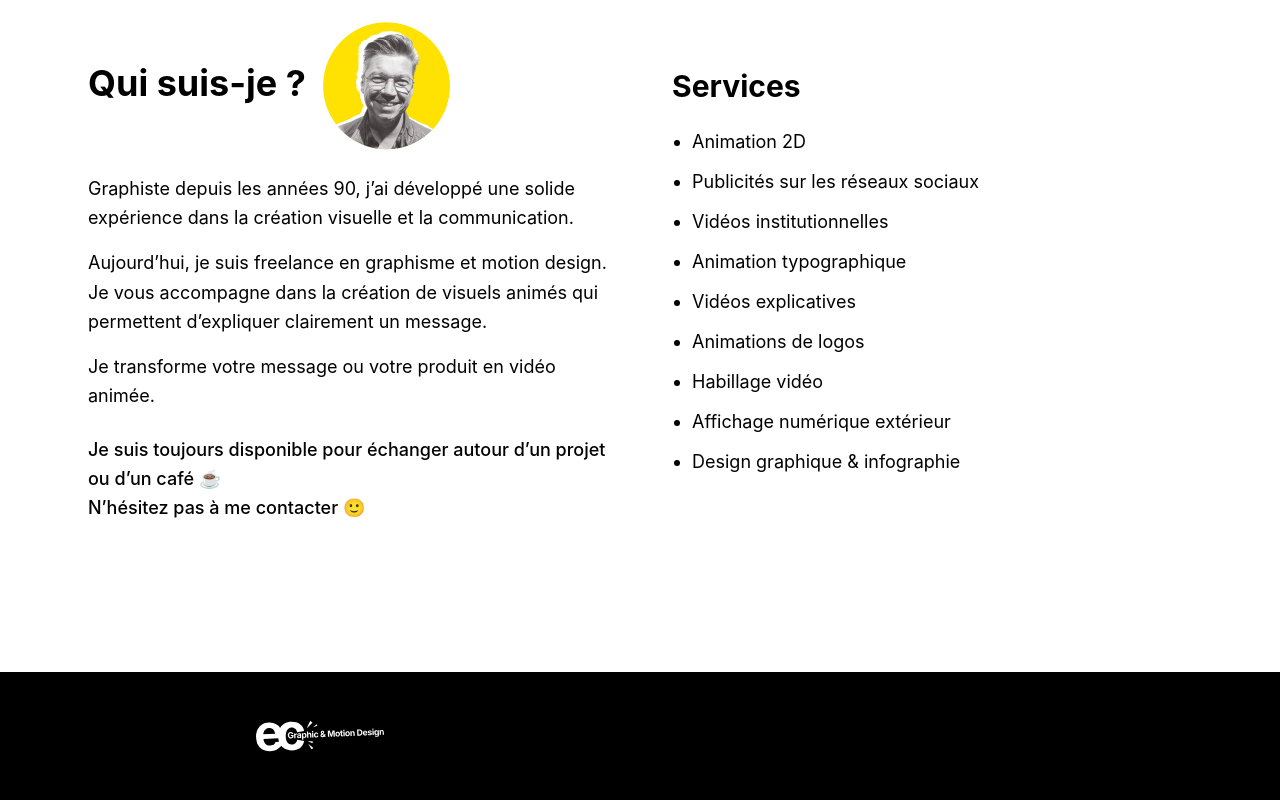
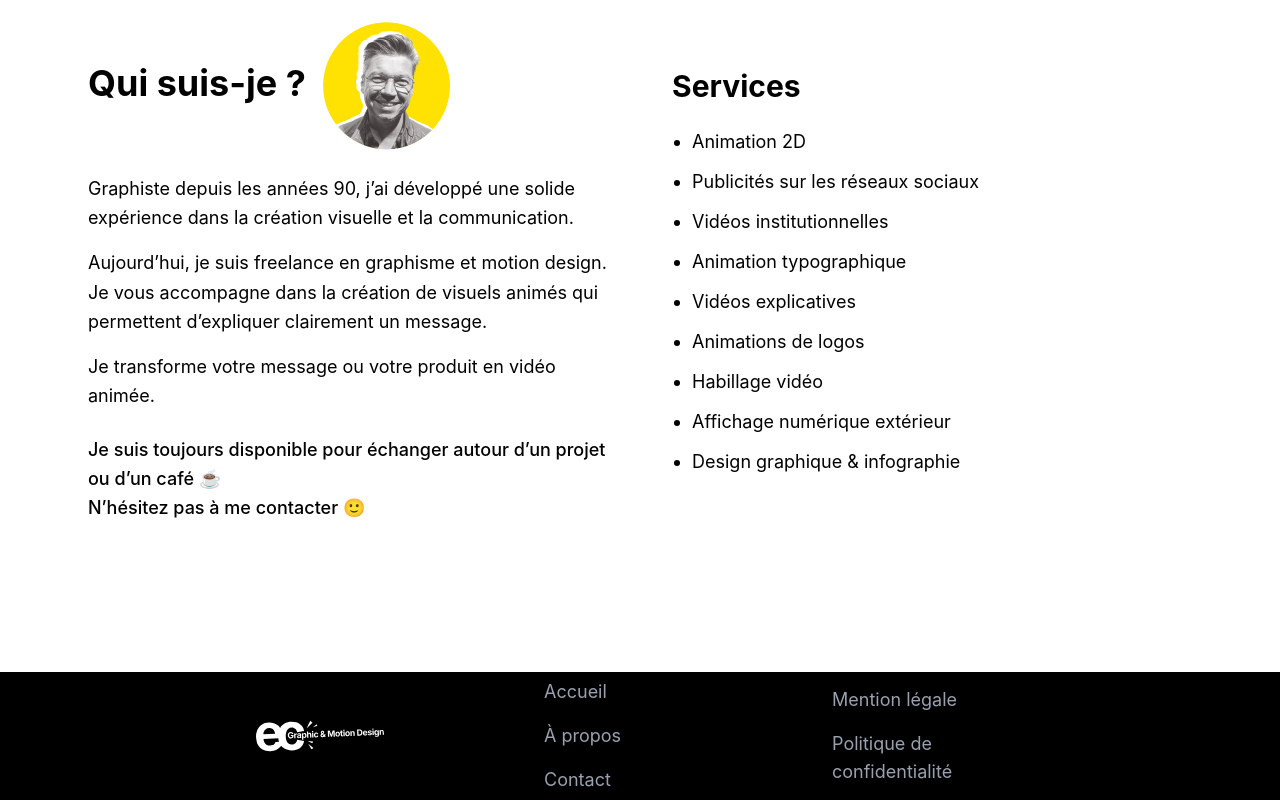
Before and after one commit to MaximilienR/Eric_Prototype, a React (Vite) app: page / in a window 1280 px wide. Shown: the part 1808-2608 px from the top of the page. Built offline with nearby package versions, Linux system fonts and the light colour scheme.

Commit message:
change color

```diff
--- a/src/components/footer/Footer.jsx
+++ b/src/components/footer/Footer.jsx
@@ -16,7 +16,7 @@ export default function Footer() {
   </div>
 
   {/* Navigation */}
-  <div className="w-48 flex flex-col space-y-4 text-lg">
+  <div className="w-48 flex flex-col space-y-4 text-lg  text-gray-400">
     <Link to="/" className="hover:text-gray-400 transition">
       Accueil
     </Link>
@@ -31,8 +31,8 @@ export default function Footer() {
   </div>
 
   {/* Infos */}
-  <div className="w-48 flex flex-col space-y-4 text-lg">
-    <Link to="/mention" className="hover:text-gray-400">
+  <div className="w-48 flex flex-col space-y-4 text-lg text-gray-400">
+    <Link to="/mention" className="hover:text-gray-400 ">
       Mention légale
     </Link>
 
```
